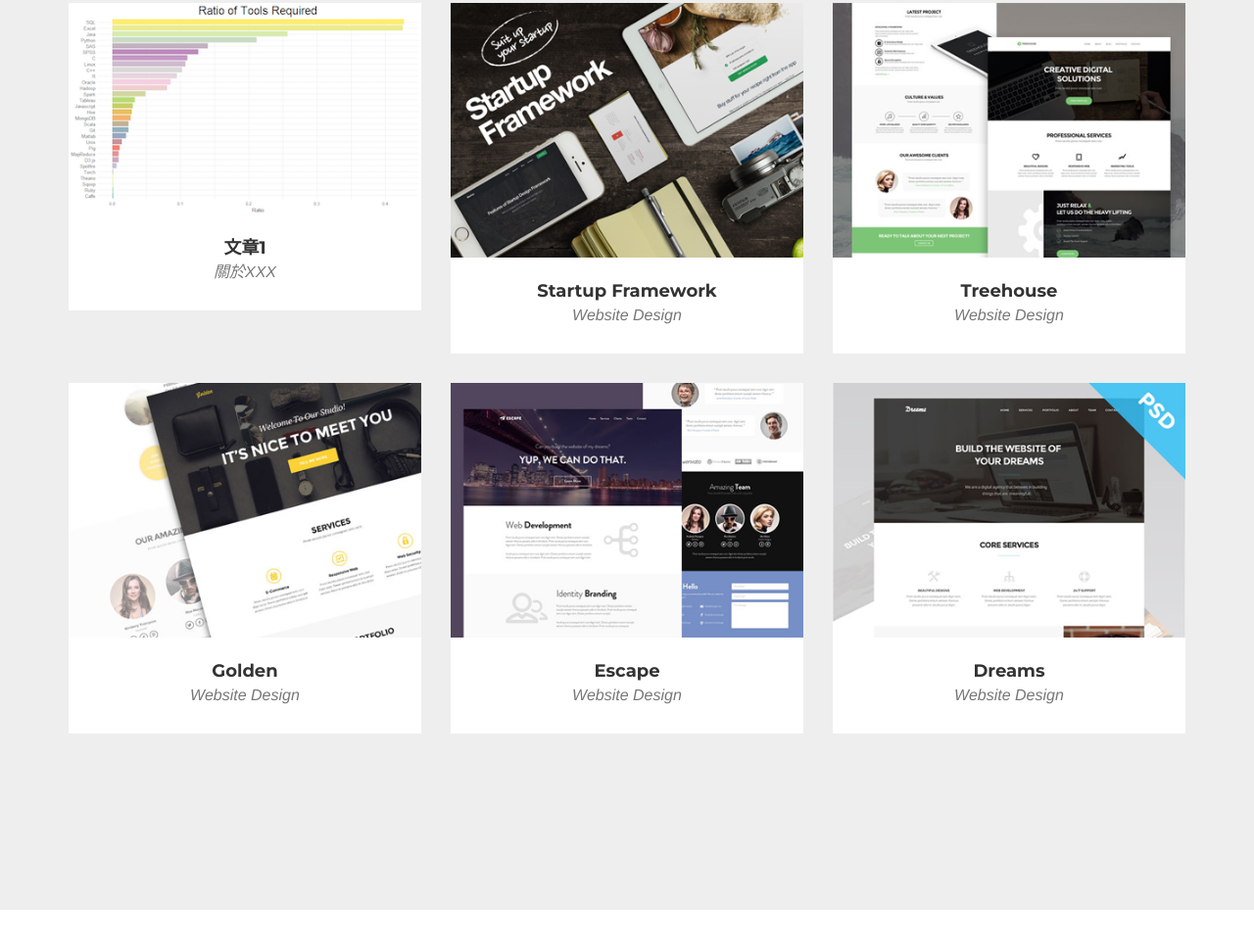
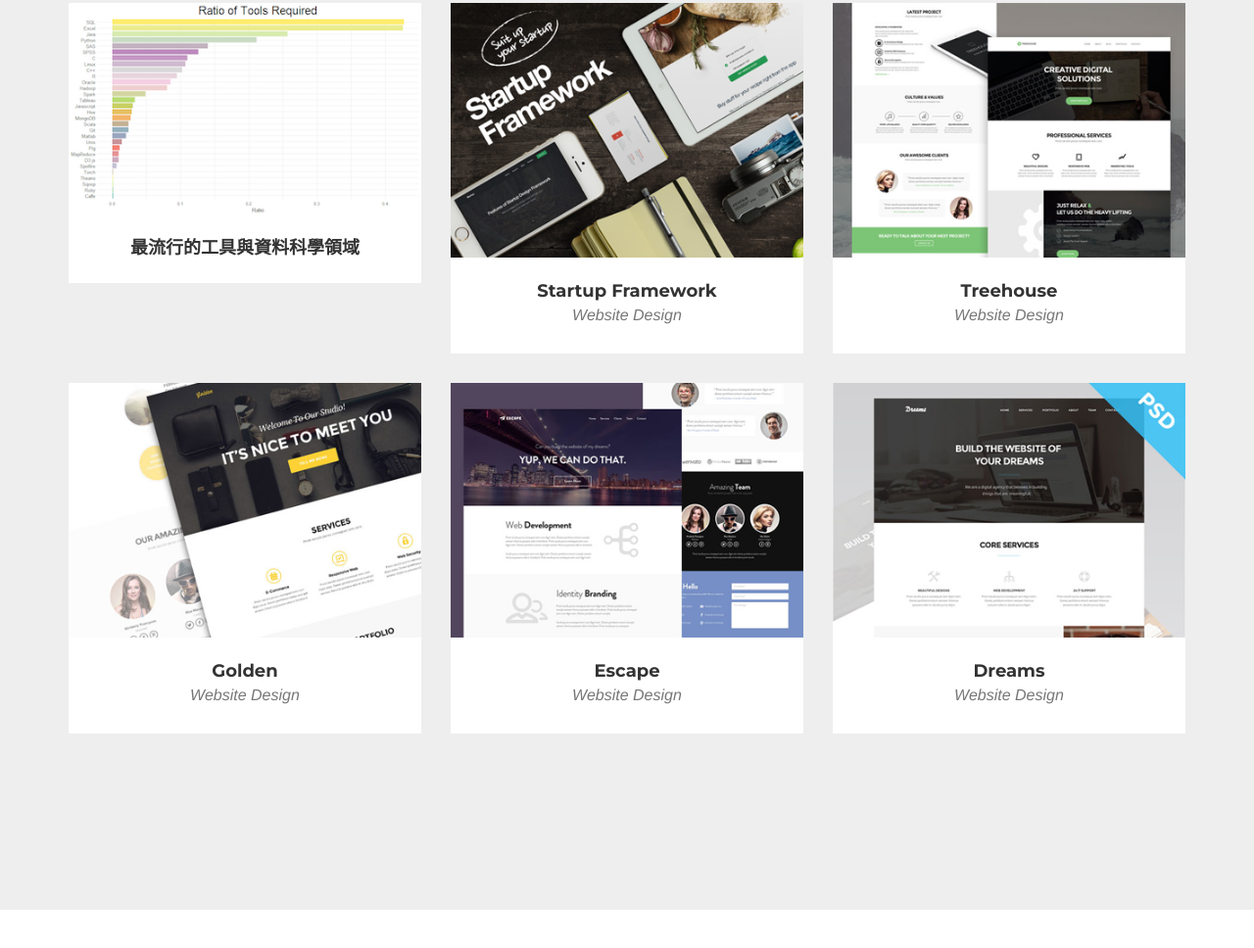
Before and after one commit to tracy0412/final2, a website: page index.html in a window 1280 px wide. Shown: the part 996-1964 px from the top of the page at 98% size. Drawn offline with nearby package versions, Linux system fonts and the light colour scheme; a web font is replaced by a local one.

Commit message:
第一篇

```diff
--- a/index.html
+++ b/index.html
@@ -143,8 +143,8 @@
                         <img src="img/final_graphs/Ratio_of_Tools_Required-1.png" class="img-responsive" alt="">
                     </a>
                     <div class="portfolio-caption">
-                        <h4>文章1</h4>
-                        <p class="text-muted">關於XXX</p>
+                        <h4>最流行的工具與資料科學領域</h4>
+
                     </div>
                 </div>
                 <div class="col-md-4 col-sm-6 portfolio-item">
```
